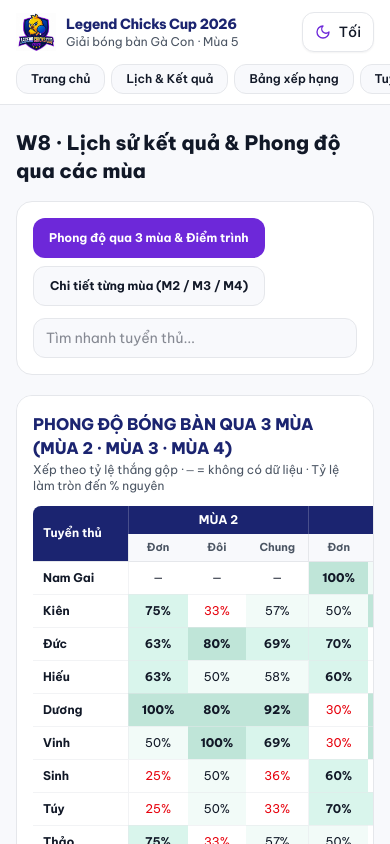
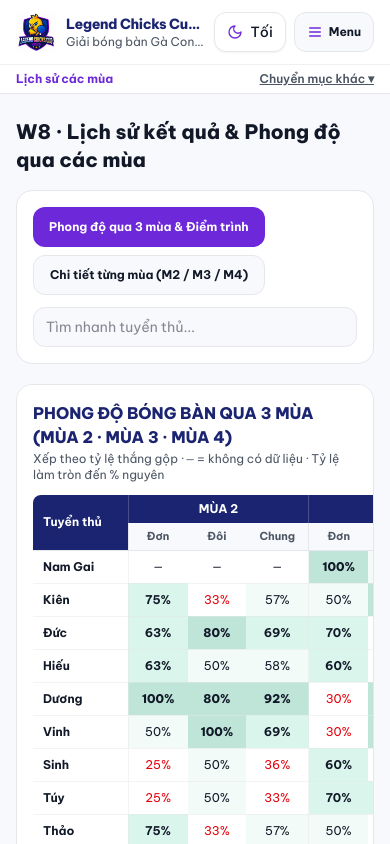
Before and after one commit to namaima1102-web/LCC-ATP-FINAL, a Next.js app: page /history in a window 390 px wide. Shown: the top 844 px of the page. Built offline with nearby package versions, Linux system fonts and the light colour scheme.

Commit message:
fix(ui): mac dinh giao dien toi, menu luoi 2 cot tren mobile va gon bo loc lich

```diff
--- a/src/app/layout.tsx
+++ b/src/app/layout.tsx
@@ -27,8 +27,7 @@ const themeInitScript = `
 (function() {
   try {
     var saved = localStorage.getItem('lcc-theme');
-    var prefersDark = window.matchMedia('(prefers-color-scheme: dark)').matches;
-    if (saved === 'dark' || (!saved && prefersDark)) {
+    if (saved !== 'light') {
       document.documentElement.classList.add('dark');
     }
   } catch (e) {}
--- a/src/components/admin/AdminHeader.tsx
+++ b/src/components/admin/AdminHeader.tsx
@@ -1,8 +1,10 @@
 "use client";
 
+import { Menu, X } from "lucide-react";
 import Image from "next/image";
 import Link from "next/link";
 import { usePathname } from "next/navigation";
+import { useState } from "react";
 import { ThemeToggle } from "@/components/ThemeToggle";
 import { LogoutButton } from "@/app/admin/LogoutButton";
 
@@ -23,6 +25,10 @@ const NAV_ITEMS = [
 
 export function AdminHeader({ adminLabel }: { adminLabel: string }) {
   const pathname = usePathname();
+  const [mobileOpen, setMobileOpen] = useState(false);
+
+  const currentLabel =
+    NAV_ITEMS.find((i) => i.href === pathname)?.label ?? "Quản trị";
 
   return (
     <header className="sticky top-0 z-20 border-b border-[var(--border-subtle)] bg-[var(--bg-card)]/95 backdrop-blur-md">
@@ -47,12 +53,61 @@ export function AdminHeader({ adminLabel }: { adminLabel: string }) {
         <div className="flex shrink-0 items-center gap-2">
           <ThemeToggle />
           <LogoutButton />
+          <button
+            type="button"
+            onClick={() => setMobileOpen((v) => !v)}
+            aria-expanded={mobileOpen}
+            aria-label="Mở menu Admin"
+            className="inline-flex h-10 items-center gap-1 rounded-xl border border-[var(--border-subtle)] bg-[var(--bg-page)] px-2.5 text-xs font-bold md:hidden"
+          >
+            {mobileOpen ? <X className="h-4 w-4" /> : <Menu className="h-4 w-4" />}
+          </button>
         </div>
       </div>
 
+      {!mobileOpen && (
+        <div className="flex items-center justify-between border-t border-[var(--border-subtle)]/60 px-4 py-1.5 text-xs md:hidden">
+          <span className="font-bold text-[var(--brand-purple)] dark:text-[var(--brand-yellow)]">
+            {currentLabel}
+          </span>
+          <button
+            type="button"
+            onClick={() => setMobileOpen(true)}
+            className="font-semibold text-[var(--text-muted)] underline"
+          >
+            Danh mục Admin ▾
+          </button>
+        </div>
+      )}
+
+      {mobileOpen && (
+        <nav
+          aria-label="Menu Admin di động"
+          className="grid grid-cols-2 gap-2 border-t border-[var(--border-subtle)] bg-[var(--bg-card)] px-4 py-3 md:hidden"
+        >
+          {NAV_ITEMS.map((item) => {
+            const active = pathname === item.href;
+            return (
+              <Link
+                key={item.href}
+                href={item.href}
+                onClick={() => setMobileOpen(false)}
+                className={`flex h-9 items-center justify-center rounded-xl px-2 text-center text-xs font-bold transition ${
+                  active
+                    ? "bg-[var(--brand-purple)] text-white"
+                    : "border border-[var(--border-subtle)] bg-[var(--bg-page)] text-[var(--text-main)]"
+                }`}
+              >
+                {item.label}
+              </Link>
+            );
+          })}
+        </nav>
+      )}
+
       <nav
         aria-label="Điều hướng Admin"
-        className="mx-auto flex max-w-7xl gap-1.5 overflow-x-auto px-4 pb-2.5 sm:px-6 lg:px-8"
+        className="mx-auto hidden max-w-7xl flex-wrap gap-1.5 px-4 pb-2.5 sm:px-6 md:flex lg:px-8"
       >
         {NAV_ITEMS.map((item) => {
           const active = pathname === item.href;
--- a/src/components/public/PublicHeader.tsx
+++ b/src/components/public/PublicHeader.tsx
@@ -1,8 +1,10 @@
 "use client";
 
+import { Menu, X } from "lucide-react";
 import Image from "next/image";
 import Link from "next/link";
 import { usePathname } from "next/navigation";
+import { useState } from "react";
 import { ThemeToggle } from "@/components/ThemeToggle";
 
 const PUBLIC_NAV = [
@@ -24,6 +26,12 @@ export function PublicHeader({
   subtitle?: string;
 }) {
   const pathname = usePathname();
+  const [mobileOpen, setMobileOpen] = useState(false);
+
+  const currentLabel =
+    PUBLIC_NAV.find((item) =>
+      item.href === "/" ? pathname === "/" : pathname.startsWith(item.href)
+    )?.label ?? "Menu";
 
   return (
     <header className="sticky top-0 z-20 border-b border-[var(--border-subtle)] bg-[var(--bg-card)]/95 backdrop-blur-md">
@@ -50,17 +58,84 @@ export function PublicHeader({
         <div className="flex shrink-0 items-center gap-2">
           <Link
             href="/admin"
-            className="hidden h-10 items-center rounded-xl border border-[var(--border-subtle)] px-3 text-xs font-semibold text-[var(--text-muted)] hover:border-[var(--brand-purple)] hover:text-[var(--text-main)] sm:inline-flex"
+            className="hidden h-10 items-center rounded-xl border border-[var(--border-subtle)] px-3 text-xs font-semibold text-[var(--text-muted)] hover:border-[var(--brand-purple)] hover:text-[var(--text-main)] md:inline-flex"
           >
             BTC / Admin
           </Link>
           <ThemeToggle />
+          <button
+            type="button"
+            onClick={() => setMobileOpen((v) => !v)}
+            aria-expanded={mobileOpen}
+            aria-label="Mở menu điều hướng"
+            className="inline-flex h-10 items-center gap-1.5 rounded-xl border border-[var(--border-subtle)] bg-[var(--bg-page)] px-3 text-xs font-bold md:hidden"
+          >
+            {mobileOpen ? (
+              <X className="h-4 w-4" />
+            ) : (
+              <Menu className="h-4 w-4 text-[var(--brand-purple)] dark:text-[var(--brand-yellow)]" />
+            )}
+            <span>Menu</span>
+          </button>
         </div>
       </div>
 
+      {/* Thanh chỉ báo trang hiện tại trên mobile khi menu đóng */}
+      {!mobileOpen && (
+        <div className="flex items-center justify-between border-t border-[var(--border-subtle)]/60 px-4 py-1.5 text-xs md:hidden">
+          <span className="font-bold text-[var(--brand-purple)] dark:text-[var(--brand-yellow)]">
+            {currentLabel}
+          </span>
+          <button
+            type="button"
+            onClick={() => setMobileOpen(true)}
+            className="font-semibold text-[var(--text-muted)] underline"
+          >
+            Chuyển mục khác ▾
+          </button>
+        </div>
+      )}
+
+      {/* Menu thả xuống dạng lưới 2 cột trên mobile (không bị cắt chữ) */}
+      {mobileOpen && (
+        <nav
+          aria-label="Menu di động"
+          className="grid grid-cols-2 gap-2 border-t border-[var(--border-subtle)] bg-[var(--bg-card)] px-4 py-3 md:hidden"
+        >
+          {PUBLIC_NAV.map((item) => {
+            const active =
+              item.href === "/"
+                ? pathname === "/"
+                : pathname.startsWith(item.href);
+            return (
+              <Link
+                key={item.href}
+                href={item.href}
+                onClick={() => setMobileOpen(false)}
+                className={`flex h-10 items-center justify-center rounded-xl px-2.5 text-center text-xs font-bold transition ${
+                  active
+                    ? "bg-[var(--brand-purple)] text-white"
+                    : "border border-[var(--border-subtle)] bg-[var(--bg-page)] text-[var(--text-main)]"
+                }`}
+              >
+                {item.label}
+              </Link>
+            );
+          })}
+          <Link
+            href="/admin"
+            onClick={() => setMobileOpen(false)}
+            className="col-span-2 flex h-9 items-center justify-center rounded-xl border border-dashed border-[var(--border-subtle)] text-xs font-semibold text-[var(--text-muted)]"
+          >
+            Khu vực BTC / Admin
+          </Link>
+        </nav>
+      )}
+
+      {/* Menu đầy đủ trên máy tính / tablet */}
       <nav
         aria-label="Điều hướng chính"
-        className="mx-auto flex max-w-7xl items-center gap-1.5 overflow-x-auto px-4 pb-2.5 sm:px-6 lg:px-8"
+        className="mx-auto hidden max-w-7xl flex-wrap items-center gap-1.5 px-4 pb-2.5 sm:px-6 md:flex lg:px-8"
       >
         {PUBLIC_NAV.map((item) => {
           const active =
@@ -81,12 +156,6 @@ export function PublicHeader({
             </Link>
           );
         })}
-        <Link
-          href="/admin"
-          className="ml-auto shrink-0 rounded-xl border border-[var(--border-subtle)] bg-[var(--bg-page)] px-3 py-1.5 text-xs font-semibold text-[var(--text-muted)] sm:hidden"
-        >
-          Admin
-        </Link>
       </nav>
     </header>
   );
--- a/src/components/public/ScheduleBrowser.tsx
+++ b/src/components/public/ScheduleBrowser.tsx
@@ -108,12 +108,12 @@ export function ScheduleBrowser({
   return (
     <div className="flex flex-col gap-4">
       {/* Bộ lọc */}
-      <div className="grid gap-2.5 rounded-2xl border border-[var(--border-subtle)] bg-[var(--bg-card)] p-4 sm:grid-cols-2 lg:grid-cols-5">
+      <div className="grid grid-cols-2 gap-2.5 rounded-2xl border border-[var(--border-subtle)] bg-[var(--bg-card)] p-3.5 sm:p-4 lg:grid-cols-5">
         <select
           aria-label="Lọc theo kỳ"
           value={periodId}
           onChange={(e) => setPeriodId(e.target.value)}
-          className="h-10 rounded-xl border border-[var(--border-subtle)] bg-[var(--bg-page)] px-3 text-xs font-semibold"
+          className="col-span-2 h-10 rounded-xl border border-[var(--border-subtle)] bg-[var(--bg-page)] px-3 text-xs font-semibold lg:col-span-1"
         >
           <option value="all">Tất cả kỳ đã đăng</option>
           {periods.map((p) => (
```
